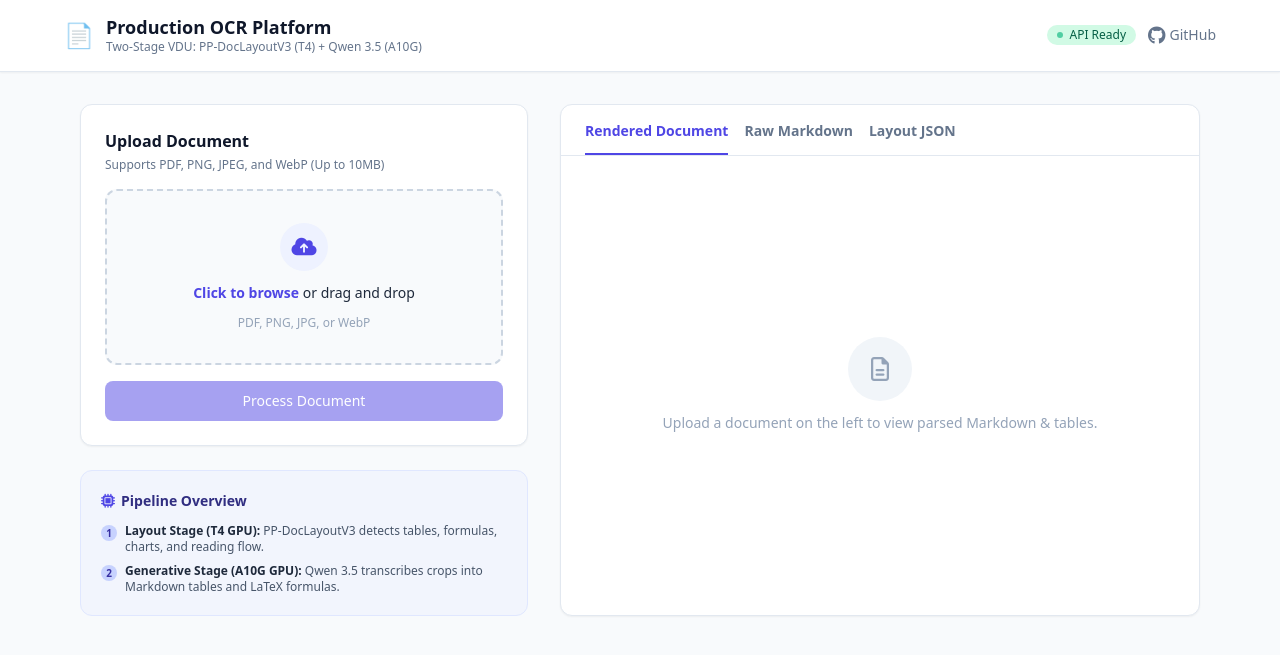
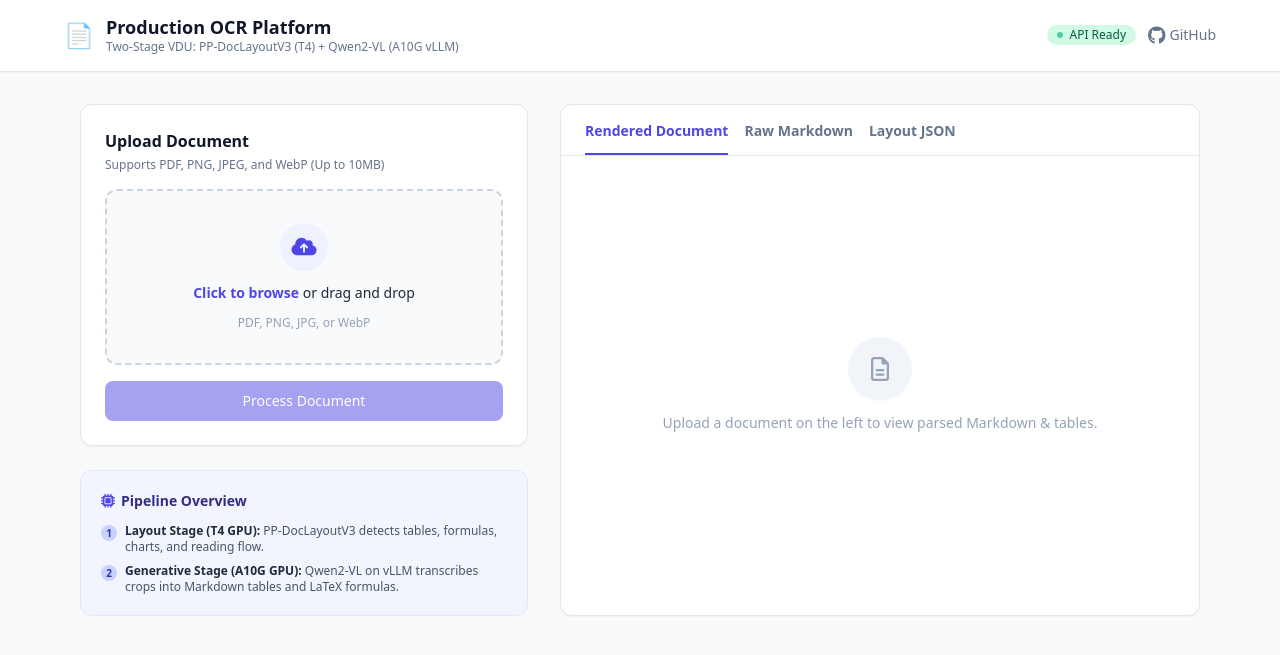
Before and after one commit to rajandevkota98/production-ocr, a Python web app: template gateway/templates/index.html in a window 1280 px wide. Shown: the top 655 px of the page. Run offline with Jinja, Linux system fonts and the light colour scheme; the template is opened without the code that fills it, so the values that code supplies are empty; some libraries are stand-ins or nearby versions.

Commit message:
feat(gateway): update templates with qwen2-vl model details

```diff
--- a/gateway/templates/index.html
+++ b/gateway/templates/index.html
@@ -25,7 +25,7 @@
                 <span class="text-2xl">📄</span>
                 <div>
                     <h1 class="text-lg font-bold text-slate-900 leading-tight">Production OCR Platform</h1>
-                    <p class="text-xs text-slate-500">Two-Stage VDU: PP-DocLayoutV3 (T4) + Qwen 3.5 (A10G)</p>
+                    <p class="text-xs text-slate-500">Two-Stage VDU: PP-DocLayoutV3 (T4) + Qwen2-VL (A10G vLLM)</p>
                 </div>
             </div>
             <div class="flex items-center space-x-3">
@@ -91,7 +91,7 @@
                     </div>
                     <div class="flex items-start space-x-2">
                         <span class="w-4 h-4 rounded-full bg-indigo-200 text-indigo-800 text-[10px] font-bold flex items-center justify-center shrink-0 mt-0.5">2</span>
-                        <p><strong class="text-slate-800">Generative Stage (A10G GPU):</strong> Qwen 3.5 transcribes crops into Markdown tables and LaTeX formulas.</p>
+                        <p><strong class="text-slate-800">Generative Stage (A10G GPU):</strong> Qwen2-VL on vLLM transcribes crops into Markdown tables and LaTeX formulas.</p>
                     </div>
                 </div>
             </div>
@@ -233,7 +233,7 @@
 
         async function pollTask(taskId) {
             progressStatus.textContent = "Processing layout & inference...";
-            progressSubtext.textContent = "PP-DocLayoutV3 & Qwen 3.5 executing in cloud...";
+            progressSubtext.textContent = "PP-DocLayoutV3 & Qwen2-VL (vLLM) executing in cloud...";
 
             const interval = setInterval(async () => {
                 try {
```
